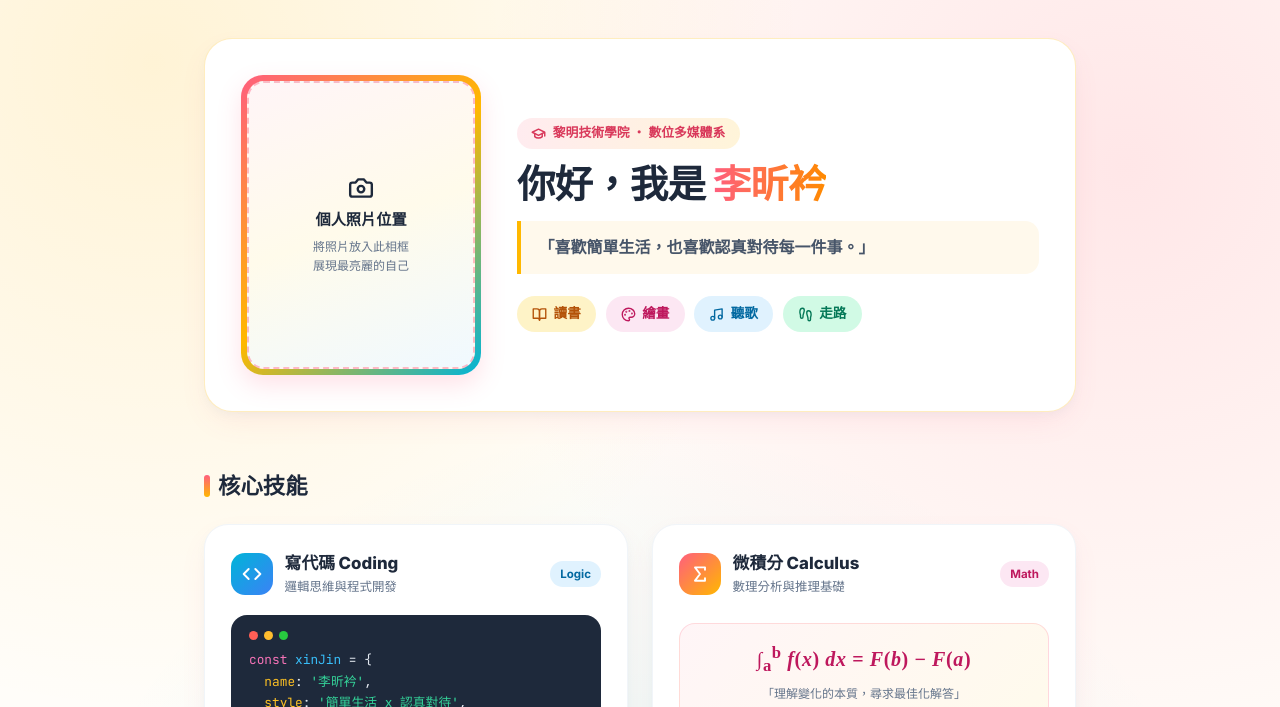
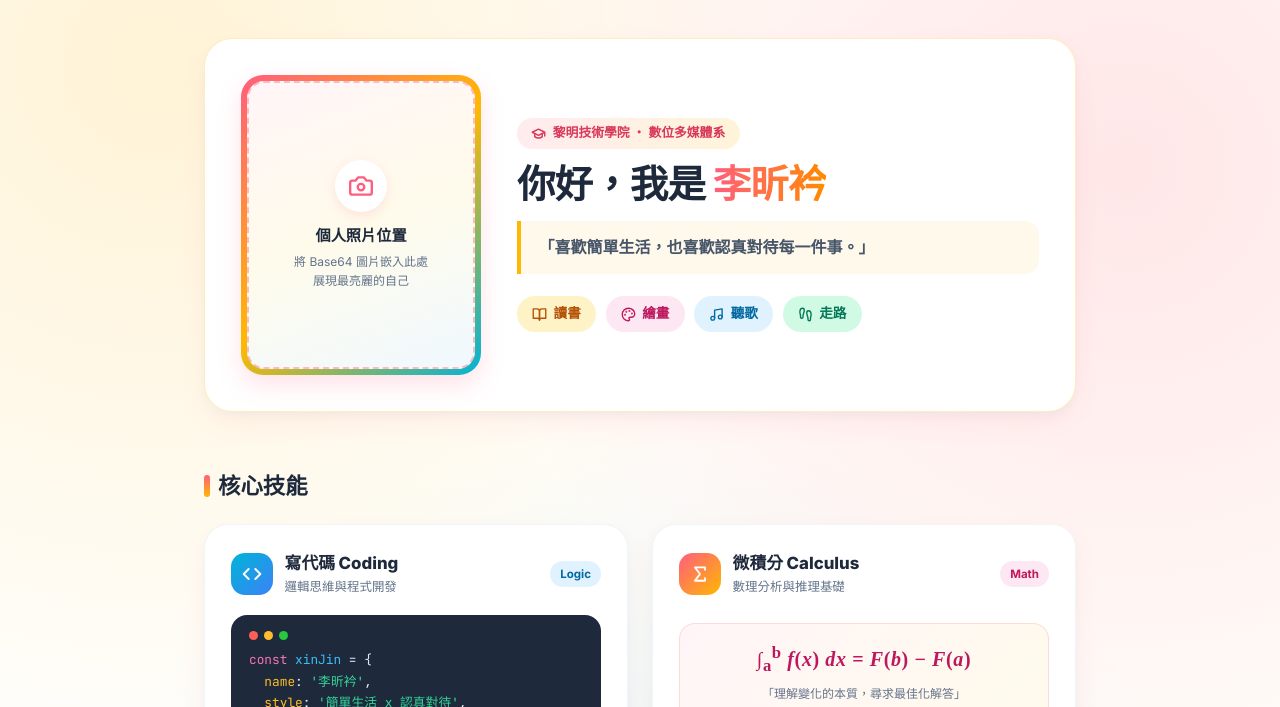
Before and after one commit to bd1151010-ui/lixinjinprofile, a plain HTML site: page index.html in a window 1280 px wide. Shown: the part 67-774 px from the top of the page. Drawn offline with Linux system fonts and the light colour scheme.

Commit message:
Update index.html

```diff
--- a/index.html
+++ b/index.html
@@ -1,4 +1,3 @@
-
 <!DOCTYPE html>
 <html lang="zh-TW">
 <head>
@@ -188,7 +187,7 @@
             position: relative;
         }
 
-        /* 當你放入 <img> */
+        /* 當你放入嵌入圖片時會自動填滿相框 */
         .photo-inner img {
             position: absolute;
             inset: 0;
@@ -198,12 +197,6 @@
             border-radius: 15px;
         }
 
-<div class="photo-frame">
-    <div class="photo-inner">
-        <!-- Replace PASTE_YOUR_BASE64_STRING_HERE with your actual Base64 text -->
-        <img src="123123.jpg" alt="李昕衿的個人照片">
-    </div>
-</div>
         .photo-icon-circle {
             width: 52px;
             height: 52px;
@@ -583,14 +576,14 @@
             <div class="hero-card">
 
                 <!-- =========================================================
-                     【個人照片專屬位置】
-                     使用方法：把你的照片放在同一個資料夾（例如命名為 photo.jpg），
-                     然後將下方 <img ...> 的註解符號移除即可顯示！
+                     【直接內嵌圖片的個人照片專屬位置】
+                     使用方法：將你的圖片轉成 Base64 字串後，取消下方 <img> 註解，
+                     並把 PASTE_YOUR_BASE64_STRING_HERE 替換成你的 Base64 編碼即可！
                      ========================================================= -->
                 <div class="photo-frame">
                     <div class="photo-inner">
-                        <!-- 👇 取消下面這行的註解，並把 src 換成你的照片檔名 👇 -->
-                        <!-- <123123.jpg> -->
+                        <!-- 👇 取消下面這行的註解，並貼上你的 Base64 圖片字串 👇 -->
+                        <!-- <img src="123123.jpg" alt="123123.jpg"> -->
 
                         <!-- 尚未放入照片前的亮麗提示畫面 -->
                         <div class="photo-icon-circle">
@@ -600,7 +593,7 @@
                             </svg>
                         </div>
                         <div class="photo-hint-title">個人照片位置</div>
-                        <div class="photo-hint-sub">將照片放入此相框<br>展現最亮麗的自己</div>
+                        <div class="photo-hint-sub">將 Base64 圖片嵌入此處<br>展現最亮麗的自己</div>
                     </div>
                 </div>
 
```
